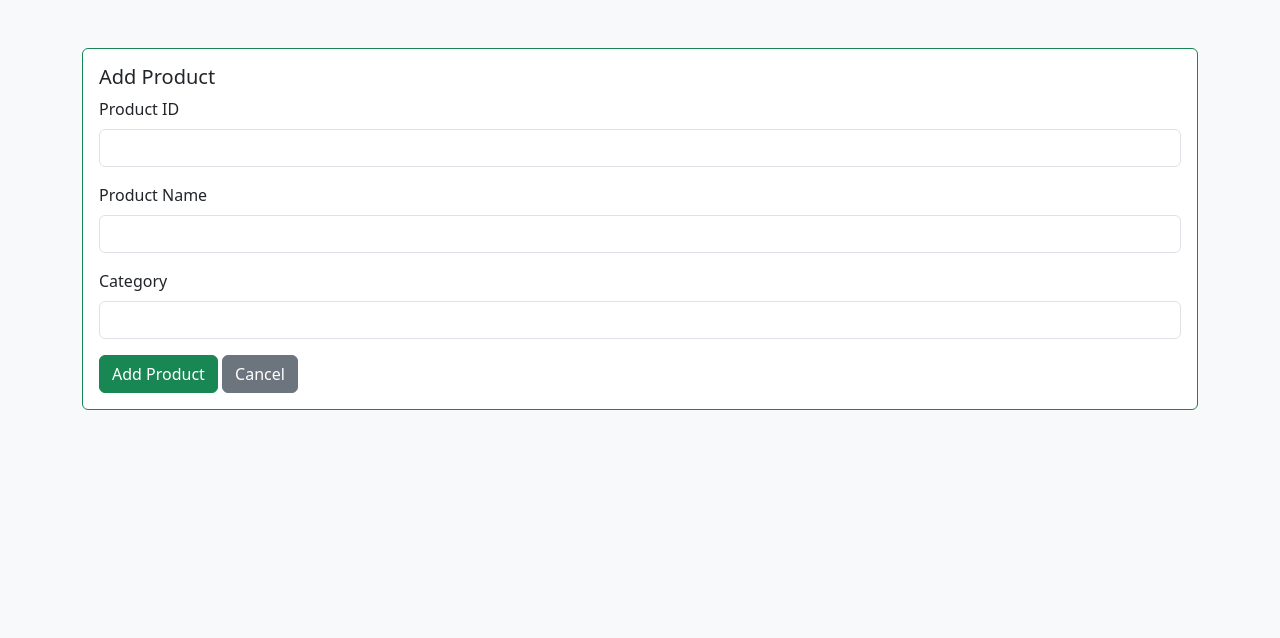
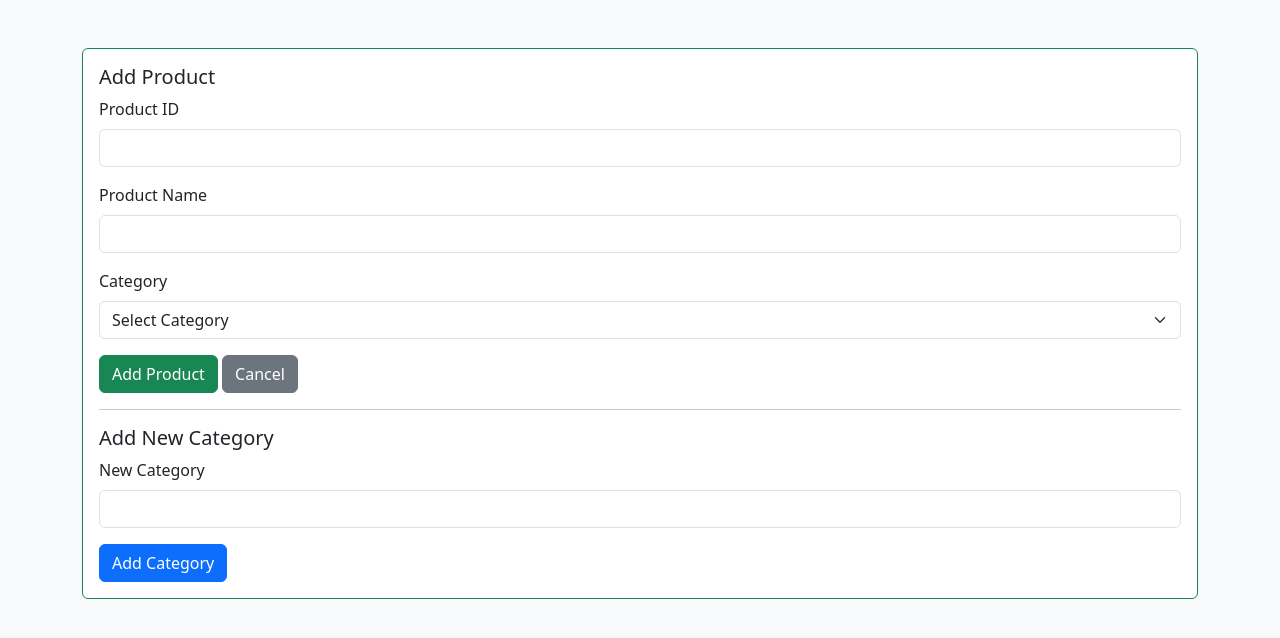
Before and after one commit to taoako/it6_project, a PHP site: page /add_product.php in a window 1280 px wide. Shown: the top 638 px of the page. Run offline with PHP 8.4, Linux system fonts and the light colour scheme; data that the repository does not hold is empty.

Commit message:
products category fixed

```diff
--- a/add_product.php
+++ b/add_product.php
@@ -2,29 +2,42 @@
 include 'db_connection.php';
 
 if ($_SERVER['REQUEST_METHOD'] == 'POST') {
+    if (isset($_POST['add_product'])) {
         $product_id = $_POST['product_id'];
         $name = $_POST['name'];
-    $category = $_POST['category'];
+        $category_id = $_POST['category_id'];
 
         // Insert new product
-    $stmt = $conn->prepare("INSERT INTO products (product_id, name, category) VALUES (?, ?, ?)");
-    $stmt->bind_param("sss", $product_id, $name, $category);
-    if ($stmt->execute()) {
+        $query = "INSERT INTO products (product_id, name, category_id) VALUES ('$product_id', '$name', '$category_id')";
+        if ($conn->query($query) === TRUE) {
             echo "<script>alert('Product added successfully!'); window.location.href='index.php?page=products';</script>";
         } else {
             echo "<script>alert('Error: " . $conn->error . "');</script>";
+        }
+    } elseif (isset($_POST['add_category'])) {
+        $new_category = $_POST['new_category'];
+
+        // Insert new category
+        $query = "INSERT INTO categories (name) VALUES ('$new_category')";
+        if ($conn->query($query) === TRUE) {
+            echo "<script>alert('Category added successfully!'); window.location.href='add_product.php';</script>";
+        } else {
+            echo "<script>alert('Error: " . $conn->error . "');</script>";
+        }
     }
 }
 ?>
 
 <!DOCTYPE html>
 <html lang="en">
+
 <head>
     <meta charset="UTF-8">
     <meta name="viewport" content="width=device-width, initial-scale=1.0">
     <title>Add Product</title>
     <link href="https://cdn.jsdelivr.net/npm/bootstrap@5.3.0/dist/css/bootstrap.min.css" rel="stylesheet">
 </head>
+
 <body class="bg-light">
     <div class="container mt-5">
         <div class="card border-success">
@@ -33,23 +46,41 @@ if ($_SERVER['REQUEST_METHOD'] == 'POST') {
                 <form method="POST" action="">
                     <div class="mb-3">
                         <label for="product_id" class="form-label">Product ID</label>
-                        <input type="text" class="form-control" id="product_id" name="product_id" required>
+                        <input type="text" class="form-control" name="product_id" required>
                     </div>
                     <div class="mb-3">
                         <label for="name" class="form-label">Product Name</label>
-                        <input type="text" class="form-control" id="name" name="name" required>
+                        <input type="text" class="form-control" name="name" required>
                     </div>
                     <div class="mb-3">
-                        <label for="category" class="form-label">Category</label>
-                        <input type="text" class="form-control" id="category" name="category" required>
+                        <label for="category_id" class="form-label">Category</label>
+                        <select class="form-select" name="category_id" id="category_id" required>
+                            <option value="">Select Category</option>
+                            <?php
+                            $categories = $conn->query("SELECT * FROM categories");
+                            while ($row = $categories->fetch_assoc()) {
+                                echo "<option value='{$row['category_id']}'>{$row['name']}</option>";
+                            }
+                            ?>
+                        </select>
                     </div>
-                    <button type="submit" class="btn btn-success">Add Product</button>
+                    <button type="submit" name="add_product" class="btn btn-success">Add Product</button>
                     <a href="index.php?page=products" class="btn btn-secondary">Cancel</a>
+                </form>
+                <hr>
+                <h5 class="card-title">Add New Category</h5>
+                <form method="POST" action="">
+                    <div class="mb-3">
+                        <label for="new_category" class="form-label">New Category</label>
+                        <input type="text" class="form-control" name="new_category" required>
+                    </div>
+                    <button type="submit" name="add_category" class="btn btn-primary">Add Category</button>
                 </form>
             </div>
         </div>
     </div>
 </body>
+
 </html>
 <?php
 $conn->close();
--- a/fetch_products.php
+++ b/fetch_products.php
@@ -19,4 +19,3 @@ if (isset($_POST['supplier_id'])) {
         echo "<option value=''>No products available</option>";
     }
 }
-?>
```
Also changed, not shown: fetch_stock_in.php (+11 -8 lines), index.php (+7 -10 lines), README.md. Lines whose indentation alone changed are shown as unchanged.
